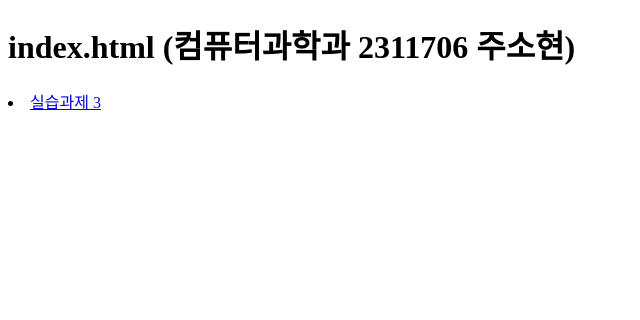
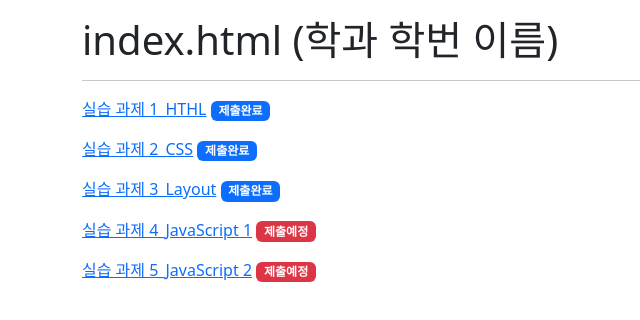
Before and after one commit to ssssuhhh/2311706_2024, a plain HTML site: page index.html in a window 1280 px wide. Shown: the whole page, without its empty margins (0-640 px from the left). Drawn offline with nearby package versions, Linux system fonts and the light colour scheme.

Commit message:
update index.html

```diff
--- a/index.html
+++ b/index.html
@@ -1,14 +1,23 @@
 <!DOCTYPE html>
 <html lang="en">
 <head>
-    <meta charset="UTF-8">
-    <meta name="viewport" content="width=device-width, initial-scale=1.0">
     <title>2311706 주소현</title>
+    <meta charset="utf-8">
+    <meta nane="viewport" content="width=device-width, initial-scale=1">
+    <link href="https://cdn.jsdelivr.net/npm/bootstrap@5.3.3/dist/css/bootstrap.min.css" rel="stylesheet">
+    <script src="https://cdn.isdelivr.net/npm/bootstrap@5.3.3/dist/is/bootstrap.bundle.min.is"></script>
 </head>
 <body>
-    <div>
-        <h1>index.html (컴퓨터과학과 2311706 주소현)</h1>
-        <li><a href="./LAB3/lab03.html">실습과제 3</a></li>
+    <div class="container mt-3">
+        <h1>index.html (학과 학번 이름)</h1>
+        <hr>
+        <ul class="nav flex-column">
+            <li class="pb-3"><a href="./LAB1/main.html">실습 과제 1_HTHL</a> <span class="badge bg-primary">제출완료</span></li>
+            <li class="pb-3"><a href="./LAB2/lab02_index.html">실습 과제 2_CSS</a> <span class="badge bg-primary">제출완료</span></li>
+            <li class="pb-3"><a href="./LAB3/lab03.html">실습 과제 3_Layout</a> <span class="badge bg-primary">제출완료</span></li>
+            <li class="pb-3"><a href="#">실습 과제 4_JavaScript 1</a> <span class="badge bg-danger">제출예정</span></li>
+            <li class="pb-3"><a href="#">실습 과제 5_JavaScript 2</a> <span class="badge bg-danger">제출예정</span></li>
+        </ul>
     </div>
 </body>
 </html>
```
Also changed, not shown: LAB2/lab02_index.html (added, +18 -0 lines).
